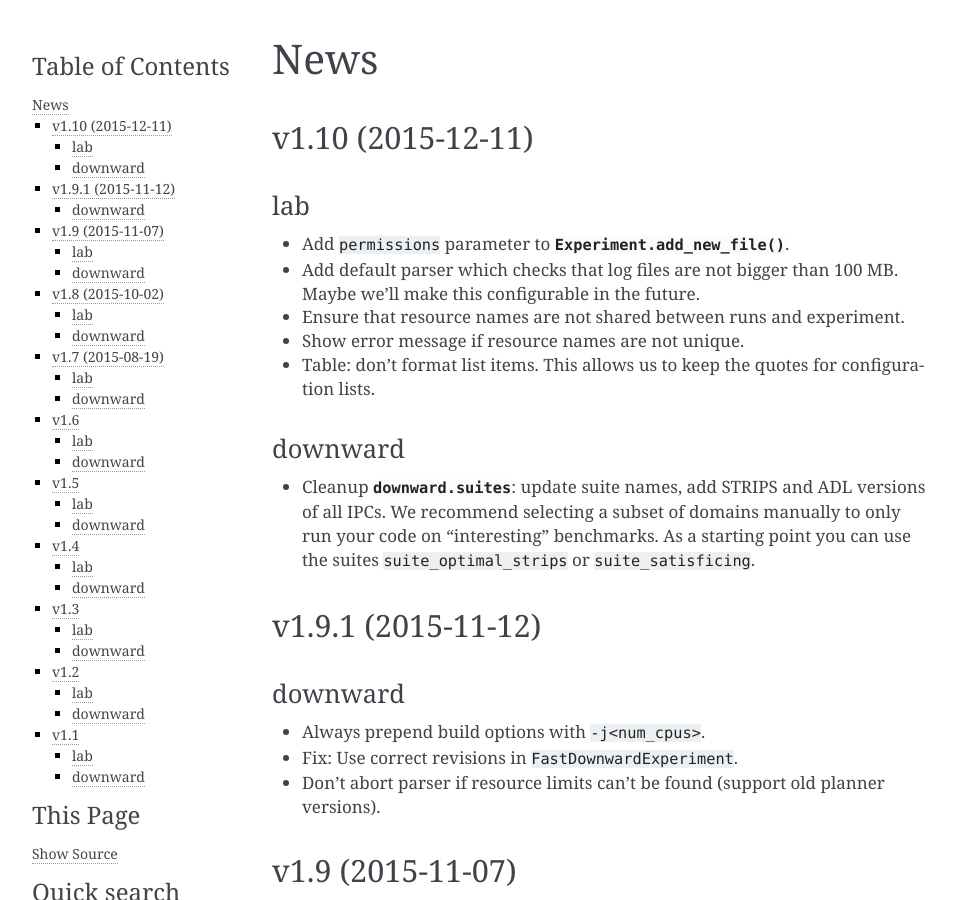
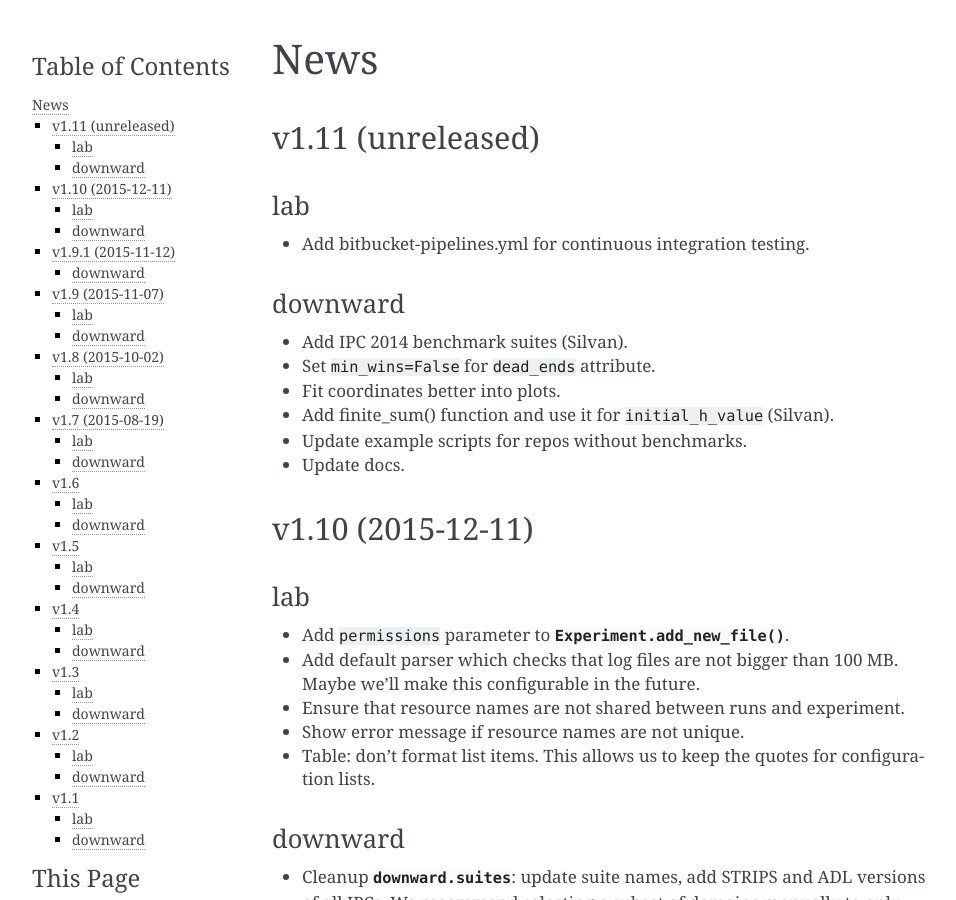
Before and after one commit to aibasel/lab, a Sphinx documentation site: the page built from docs/news.rst, in a window 1280 px wide and 900 px high. Shown: the whole window, without its empty margins (148-1104 px from the left). Built offline with Sphinx 7.4.7, drawn with Linux system fonts in a browser that asks for light colours.

Commit message:
add news entry for next version

```diff
--- a/docs/news.rst
+++ b/docs/news.rst
@@ -3,6 +3,24 @@ News
 
 .. module :: lab.experiment
 .. module :: downward.experiments
+
+
+v1.11 (unreleased)
+------------------
+
+lab
+^^^
+* Add bitbucket-pipelines.yml for continuous integration testing.
+
+downward
+^^^^^^^^
+* Add IPC 2014 benchmark suites (Silvan).
+* Set ``min_wins=False`` for ``dead_ends`` attribute.
+* Fit coordinates better into plots.
+* Add finite_sum() function and use it for ``initial_h_value`` (Silvan).
+* Update example scripts for repos without benchmarks.
+* Update docs.
+
 
 v1.10 (2015-12-11)
 ------------------
```
